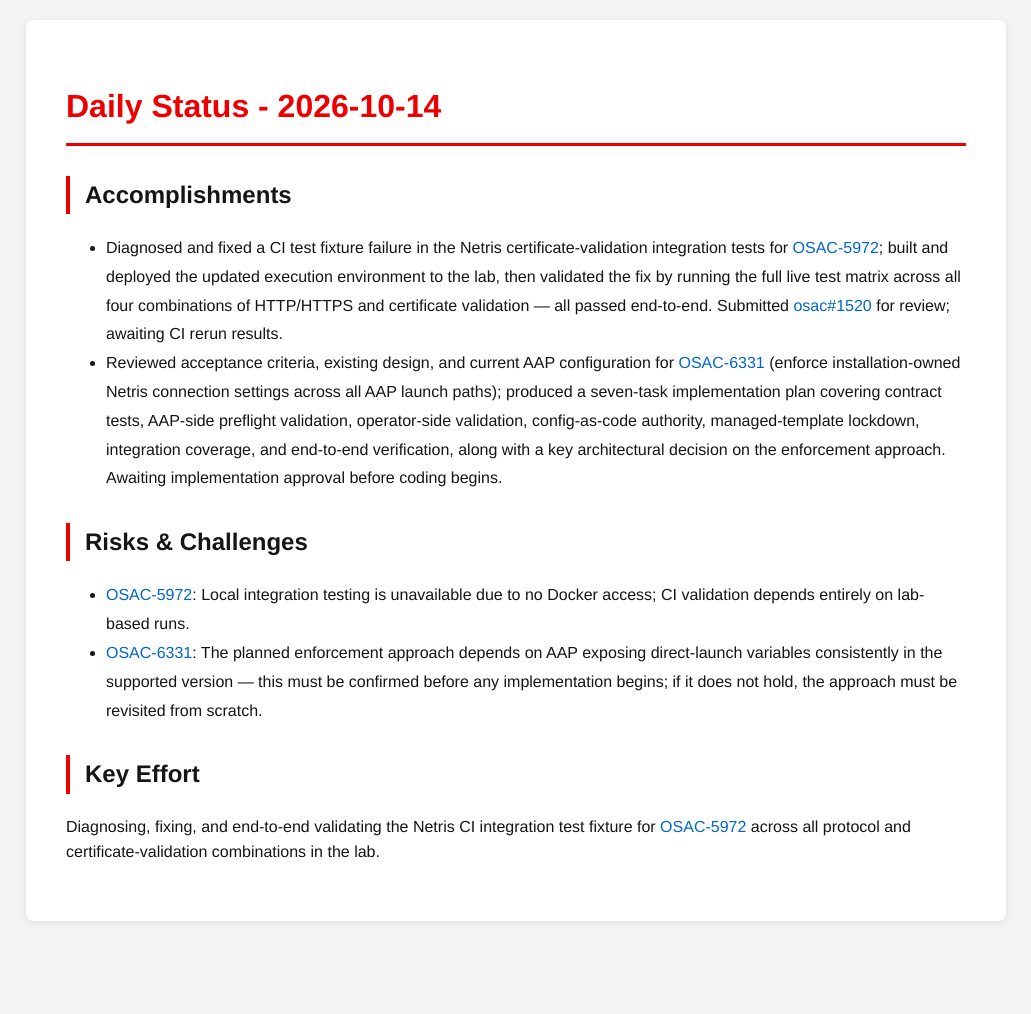
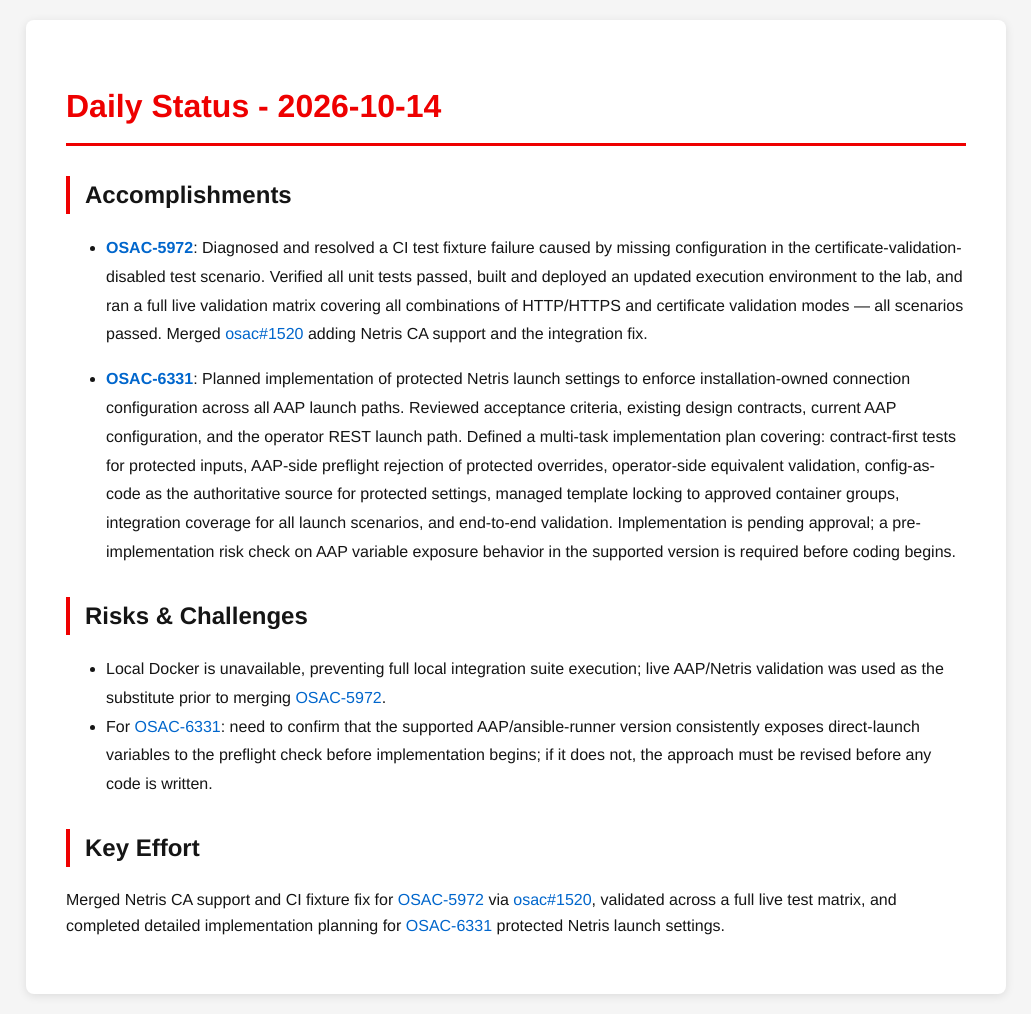
Before and after one commit to tzvatot/daily-status, a Jekyll site: the page built from 2026-10-14.md, in a window 1280 px wide. Shown: the whole page, without its empty margins (124-1155 px from the left). Built offline with Jekyll 4.4.1, drawn with Linux system fonts in a browser that asks for light colours; before the commit the page ends 941 px from its top, so only the background shows below that.

Commit message:
Daily status update - 2026-10-14

```diff
--- a/2026-10-14.md
+++ b/2026-10-14.md
@@ -7,12 +7,16 @@
 # Daily Status - 2026-10-14
 
 ## Accomplishments
-- Diagnosed and fixed a CI test fixture failure in the Netris certificate-validation integration tests for [OSAC-5972](https://redhat.atlassian.net/browse/OSAC-5972); built and deployed the updated execution environment to the lab, then validated the fix by running the full live test matrix across all four combinations of HTTP/HTTPS and certificate validation — all passed end-to-end. Submitted [osac#1520](https://github.com/osac-project/osac/pull/1520) for review; awaiting CI rerun results.
-- Reviewed acceptance criteria, existing design, and current AAP configuration for [OSAC-6331](https://redhat.atlassian.net/browse/OSAC-6331) (enforce installation-owned Netris connection settings across all AAP launch paths); produced a seven-task implementation plan covering contract tests, AAP-side preflight validation, operator-side validation, config-as-code authority, managed-template lockdown, integration coverage, and end-to-end verification, along with a key architectural decision on the enforcement approach. Awaiting implementation approval before coding begins.
+
+- **[OSAC-5972](https://redhat.atlassian.net/browse/OSAC-5972)**: Diagnosed and resolved a CI test fixture failure caused by missing configuration in the certificate-validation-disabled test scenario. Verified all unit tests passed, built and deployed an updated execution environment to the lab, and ran a full live validation matrix covering all combinations of HTTP/HTTPS and certificate validation modes — all scenarios passed. Merged [osac#1520](https://github.com/osac-project/osac/pull/1520) adding Netris CA support and the integration fix.
+
+- **[OSAC-6331](https://redhat.atlassian.net/browse/OSAC-6331)**: Planned implementation of protected Netris launch settings to enforce installation-owned connection configuration across all AAP launch paths. Reviewed acceptance criteria, existing design contracts, current AAP configuration, and the operator REST launch path. Defined a multi-task implementation plan covering: contract-first tests for protected inputs, AAP-side preflight rejection of protected overrides, operator-side equivalent validation, config-as-code as the authoritative source for protected settings, managed template locking to approved container groups, integration coverage for all launch scenarios, and end-to-end validation. Implementation is pending approval; a pre-implementation risk check on AAP variable exposure behavior in the supported version is required before coding begins.
 
 ## Risks & Challenges
-- [OSAC-5972](https://redhat.atlassian.net/browse/OSAC-5972): Local integration testing is unavailable due to no Docker access; CI validation depends entirely on lab-based runs.
-- [OSAC-6331](https://redhat.atlassian.net/browse/OSAC-6331): The planned enforcement approach depends on AAP exposing direct-launch variables consistently in the supported version — this must be confirmed before any implementation begins; if it does not hold, the approach must be revisited from scratch.
+
+- Local Docker is unavailable, preventing full local integration suite execution; live AAP/Netris validation was used as the substitute prior to merging [OSAC-5972](https://redhat.atlassian.net/browse/OSAC-5972).
+- For [OSAC-6331](https://redhat.atlassian.net/browse/OSAC-6331): need to confirm that the supported AAP/ansible-runner version consistently exposes direct-launch variables to the preflight check before implementation begins; if it does not, the approach must be revised before any code is written.
 
 ## Key Effort
-Diagnosing, fixing, and end-to-end validating the Netris CI integration test fixture for [OSAC-5972](https://redhat.atlassian.net/browse/OSAC-5972) across all protocol and certificate-validation combinations in the lab.
+
+Merged Netris CA support and CI fixture fix for [OSAC-5972](https://redhat.atlassian.net/browse/OSAC-5972) via [osac#1520](https://github.com/osac-project/osac/pull/1520), validated across a full live test matrix, and completed detailed implementation planning for [OSAC-6331](https://redhat.atlassian.net/browse/OSAC-6331) protected Netris launch settings.
```
